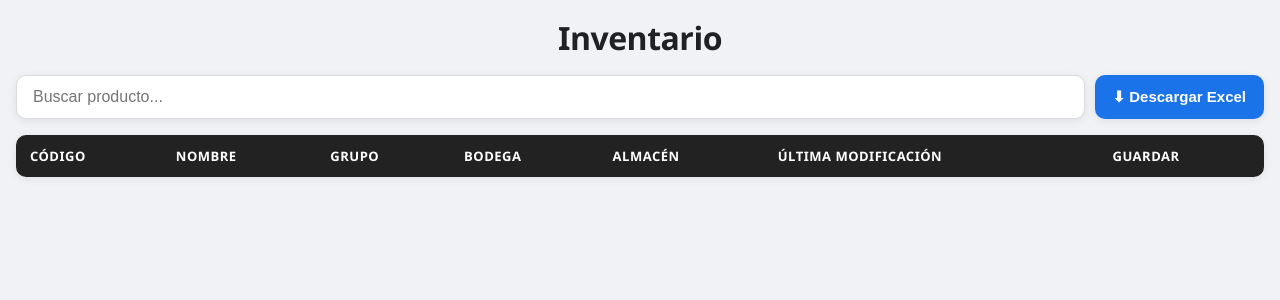
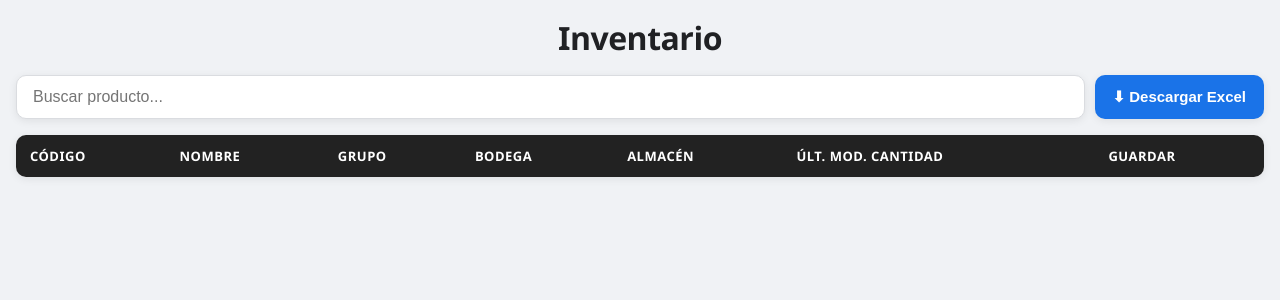
Before and after one commit to snake1515/hidden-inventory, a Flask app: page / in a window 1280 px wide. Shown: the top 300 px of the page. Run offline with Flask 3, Linux system fonts and the light colour scheme; lists and menus that the app fills with data are empty.

Commit message:
Update index.html

```diff
--- a/templates/index.html
+++ b/templates/index.html
@@ -50,7 +50,7 @@ h1 {
     flex: 1;
     min-width: 0;
     padding: 12px 16px;
-    font-size: 16px; /* 16px evita zoom automático en iOS */
+    font-size: 16px;
     border-radius: var(--radius);
     border: 1.5px solid var(--border);
     background: var(--white);
@@ -59,9 +59,7 @@ h1 {
     box-shadow: var(--shadow);
 }
 
-#busqueda:focus {
-    border-color: var(--primary);
-}
+#busqueda:focus { border-color: var(--primary); }
 
 .descargar-btn {
     background: var(--primary);
@@ -78,11 +76,8 @@ h1 {
     -webkit-tap-highlight-color: transparent;
 }
 
-.descargar-btn:hover, .descargar-btn:active {
-    background: var(--primary-dark);
-}
+.descargar-btn:hover { background: var(--primary-dark); }
 
-/* ── TABLA DESKTOP ── */
 .tabla-wrapper {
     overflow-x: auto;
     border-radius: var(--radius);
@@ -128,10 +123,7 @@ tr:hover td { background: #f8f9fa; }
     transition: border-color 0.2s, background 0.3s;
 }
 
-.stock:focus {
-    outline: none;
-    border-color: var(--primary);
-}
+.stock:focus { outline: none; border-color: var(--primary); }
 
 .guardar-btn {
     background: var(--success);
@@ -147,11 +139,8 @@ tr:hover td { background: #f8f9fa; }
     -webkit-tap-highlight-color: transparent;
 }
 
-.guardar-btn:hover, .guardar-btn:active {
-    background: var(--success-dark);
-}
+.guardar-btn:hover { background: var(--success-dark); }
 
-/* ── TARJETAS MÓVIL ── */
 .cards-container {
     display: none;
     flex-direction: column;
@@ -219,15 +208,8 @@ tr:hover td { background: #f8f9fa; }
     white-space: nowrap;
 }
 
-.card-footer .stock {
-    flex: 1;
-    max-width: 100px;
-}
-
-.card-footer .guardar-btn {
-    padding: 10px 16px;
-    font-size: 14px;
-}
+.card-footer .stock { flex: 1; max-width: 100px; }
+.card-footer .guardar-btn { padding: 10px 16px; font-size: 14px; }
 
 .card-fecha {
     font-size: 11px;
@@ -235,13 +217,10 @@ tr:hover td { background: #f8f9fa; }
     margin-top: 6px;
 }
 
-/* ── RESPONSIVE ── */
 @media (max-width: 640px) {
     body { padding: 12px; }
-
     .tabla-wrapper { display: none; }
     .cards-container { display: flex; }
-
     .top-bar { flex-direction: column; }
     .descargar-btn { width: 100%; text-align: center; }
 }
@@ -251,7 +230,6 @@ tr:hover td { background: #f8f9fa; }
     table { min-width: 500px; }
     th, td { padding: 9px 10px; }
 }
-
 </style>
 </head>
 <body>
@@ -263,7 +241,6 @@ tr:hover td { background: #f8f9fa; }
     <button class="descargar-btn" onclick="window.location.href='/descargar'">⬇ Descargar Excel</button>
 </div>
 
-<!-- Tabla para desktop/tablet -->
 <div class="tabla-wrapper">
     <table>
         <thead>
@@ -273,7 +250,7 @@ tr:hover td { background: #f8f9fa; }
                 <th>Grupo</th>
                 <th>Bodega</th>
                 <th>Almacén</th>
-                <th>Última modificación</th>
+                <th>Últ. mod. cantidad</th>
                 <th>Guardar</th>
             </tr>
         </thead>
@@ -281,7 +258,6 @@ tr:hover td { background: #f8f9fa; }
     </table>
 </div>
 
-<!-- Tarjetas para móvil -->
 <div class="cards-container" id="cards"></div>
 
 <script>
@@ -296,15 +272,12 @@ buscador.addEventListener("keyup", async function () {
         cards.innerHTML = "";
         return;
     }
-
     let respuesta = await fetch(`/buscar?q=${texto}`);
     let productos = await respuesta.json();
-
     tabla.innerHTML = "";
     cards.innerHTML = "";
 
     productos.forEach(p => {
-        // Fila tabla
         tabla.innerHTML += `
         <tr>
             <td>${p.codigo}</td>
@@ -312,11 +285,10 @@ buscador.addEventListener("keyup", async function () {
             <td>${p.grupo || ''}</td>
             <td><input class="stock" type="number" id="stock-${p.rowid}" value="${p.existencias_bodega || 0}"></td>
             <td>${p.existencias_almacen || 0}</td>
-            <td id="fecha-${p.rowid}">${p.ultima_modificacion || ''}</td>
+            <td id="fecha-${p.rowid}">${p.ultima_mod_cantidad || ''}</td>
             <td><button class="guardar-btn" onclick="guardar('${p.rowid}')">Guardar</button></td>
         </tr>`;
 
-        // Tarjeta móvil
         cards.innerHTML += `
         <div class="card">
             <div class="card-header">
@@ -330,7 +302,7 @@ buscador.addEventListener("keyup", async function () {
                 <input class="stock" type="number" id="stock-m-${p.rowid}" value="${p.existencias_bodega || 0}">
                 <button class="guardar-btn" onclick="guardarMovil('${p.rowid}')">Guardar</button>
             </div>
-            <div class="card-fecha" id="fecha-m-${p.rowid}">${p.ultima_modificacion ? 'Ítem modificado el ' + p.ultima_modificacion : ''}</div>
+            <div class="card-fecha" id="fecha-m-${p.rowid}">${p.ultima_mod_cantidad ? 'Cantidad modificada el ' + p.ultima_mod_cantidad : ''}</div>
         </div>`;
     });
 });
@@ -343,7 +315,6 @@ async function guardar(rowid) {
 async function guardarMovil(rowid) {
     let input = document.getElementById(`stock-m-${rowid}`);
     await actualizarStock(rowid, input.value, input, `fecha-m-${rowid}`);
-    // Sincronizar también la tabla desktop si existe
     let inputDesktop = document.getElementById(`stock-${rowid}`);
     if (inputDesktop) inputDesktop.value = input.value;
 }
@@ -356,7 +327,7 @@ async function actualizarStock(rowid, valor, inputEl, fechaId) {
     });
     let data = await respuesta.json();
     let fechaEl = document.getElementById(fechaId);
-    if (fechaEl) fechaEl.innerText = fechaId.startsWith('fecha-m-') ? 'Ítem modificado el ' + data.fecha : data.fecha;
+    if (fechaEl) fechaEl.innerText = fechaId.startsWith('fecha-m-') ? 'Cantidad modificada el ' + data.fecha : data.fecha;
     inputEl.style.background = "#b7ffb7";
     setTimeout(() => { inputEl.style.background = ""; }, 700);
 }
```
